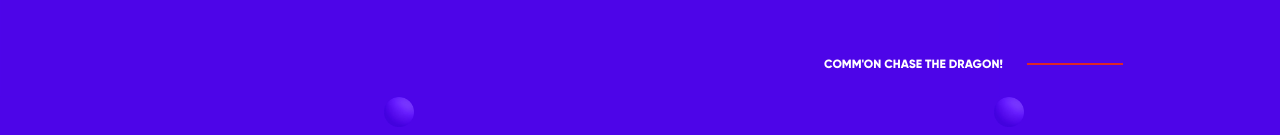
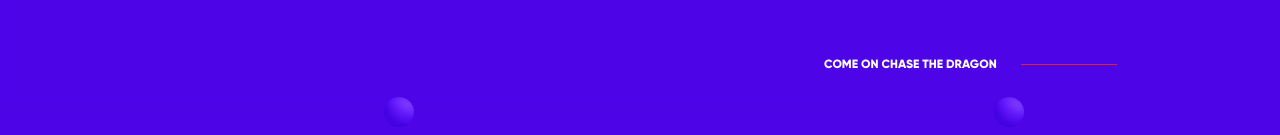
Before and after one commit to ArnabShikder24/dotlung-frontend, a Next.js app: page / in a window 1280 px wide. Shown: the part 623-758 px from the top of the page. Built offline with nearby package versions, Linux system fonts and the light colour scheme.

Commit message:
done patialy

```diff
--- a/src/app/learn-with-dot/page.tsx
+++ b/src/app/learn-with-dot/page.tsx
@@ -191,7 +191,7 @@ const LearnWithDot = () => {
               </div>
               <div className="lg:w-[50%] mt-8 lg:mt-0 flex items-center justify-between">
                 <span className="text-2xl font-caslon">{event.name}</span>
-                <span className="font-bold">→</span>
+                <span className="font-bold text-secondary">→</span>
               </div>
             </div>
           ))}
--- a/src/app/page.tsx
+++ b/src/app/page.tsx
@@ -34,9 +34,9 @@ export default function Home() {
               </p>
             </p>
             <p className="flex uppercase items-center gap-6 mt-2 lg:mt-10 py-3 text-white font-light font-gilroy" style={{fontSize:"12px"}}>
-              Comm&apos;on Chase the Dragon!
+              COME ON CHASE THE DRAGON
               <span
-                className="block w-24 h-[1.5px] bg-red-600"
+                className="block w-24 h-[1px] bg-red-600"
               ></span>
             </p>
           </div>
```
